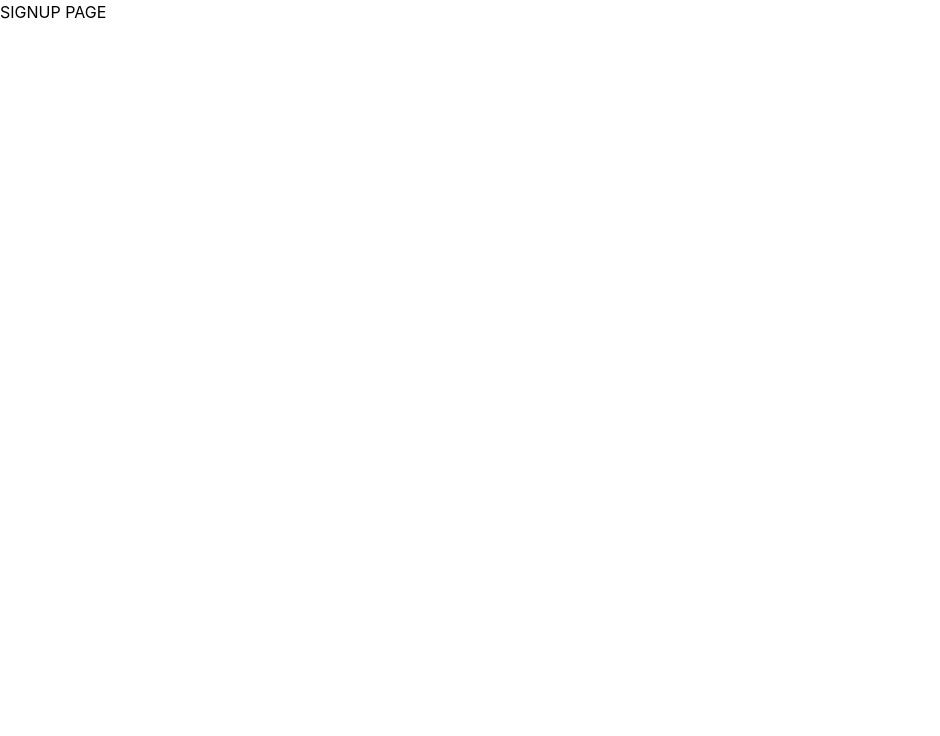
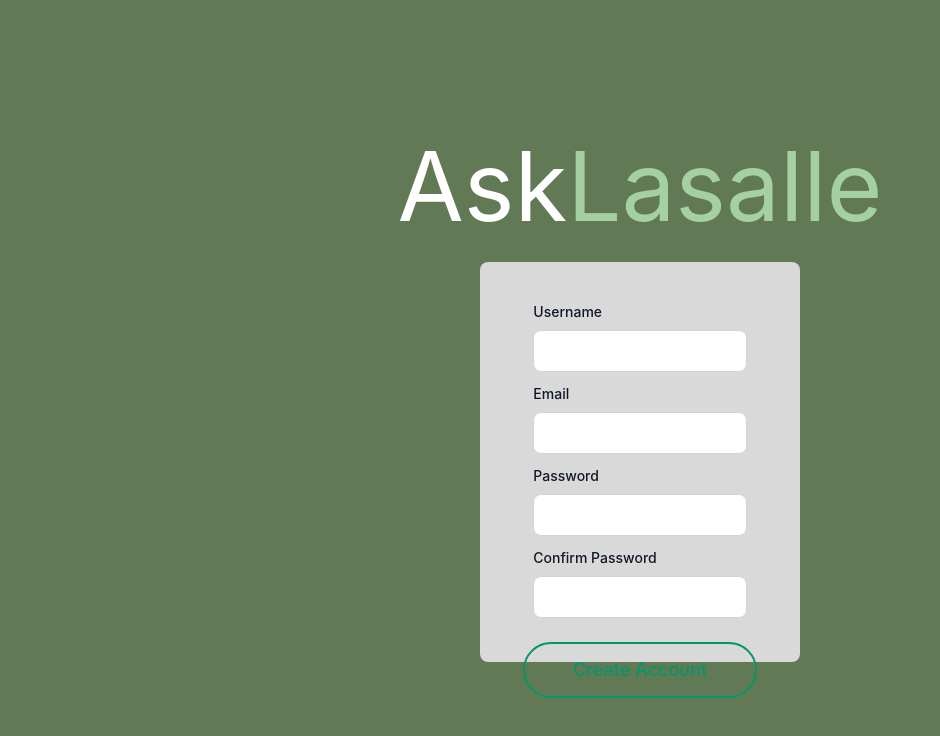
Before and after one commit to Ethea2/Ask-Lasalle, a React (Create React App) app: page /signup in a window 1280 px wide. Shown: the top 736 px of the page, without its empty margins (0-940 px from the left). Built offline with nearby package versions, Linux system fonts and the light colour scheme.

Commit message:
Fixed links and routing. Finished Signup

```diff
--- a/src/pages/Onboarding.js
+++ b/src/pages/Onboarding.js
@@ -2,7 +2,7 @@ import { Link } from 'react-router-dom'
 
 const Onboarding = () => {
     return (
-        <div>
+        <>
             <div className="w-screen h-screen flex items-center justify-center bg-d-lasalle">
                 <div className="w-1/3 text-center">
                     <span className="text-9xl text-white">Ask</span>
@@ -31,7 +31,7 @@ const Onboarding = () => {
                     <div className="mt-12 sticky bottom-0">Don't have an account? <span className="font-bold text-sky-600"><Link to="/signup">Sign-up</Link></span> now!</div>
                 </div>
             </div>
-        </div>
+        </>
 
     )
 }
--- a/src/pages/Signup.js
+++ b/src/pages/Signup.js
@@ -1,7 +1,47 @@
+import { Link } from "react-router-dom";
+
 export const Signup = () => {
     return (
-        <div>
-            SIGNUP PAGE
+        <div className="w-screen h-screen flex flex-col items-center justify-center bg-d-lasalle">
+            <div className="mb-7">
+                <span className="text-8xl text-white">Ask</span>
+                <span className="text-8xl text-l-lasalle">Lasalle</span>
+            </div>
+            <div className="bg-lasalle-white w-1/4 h-1/2 rounded-lg">
+                <div className="mt-10 w-full flex flex-row justify-center">
+                    <div className="w-2/3">
+                        <label htmlFor="username" className="block mb-2 text-sm font-medium text-left text-gray-900">Username</label>
+                        <input type="text" className="bg-white border border-gray-300 text-gray-900 sm:text-sm rounded-lg focus:ring-primary-600 focus:border-primary-600 block w-full p-2.5" required="" />
+                    </div>
+                </div>
+                <div className="mt-3 w-full flex flex-row justify-center">
+                    <div className="w-2/3">
+                        <label htmlFor="email" className="block mb-2 text-sm font-medium text-left text-gray-900">Email</label>
+                        <input type="email" name="email" id="email" className="bg-white border border-gray-300 text-gray-900 sm:text-sm rounded-lg focus:ring-primary-600 focus:border-primary-600 block w-full p-2.5" required="" />
+                    </div>
+                </div>
+                <div className="mt-3 w-full flex flex-row justify-center">
+                    <div className="w-2/3">
+                        <label htmlFor="password" className="block mb-2 text-sm font-medium text-left text-gray-900">Password</label>
+                        <input type="password" name="password" id="password" className="bg-white border border-gray-300 text-gray-900 sm:text-sm rounded-lg focus:ring-primary-600 focus:border-primary-600 block w-full p-2.5" required="" />
+                    </div>
+                </div>
+                <div className="mt-3 w-full flex flex-row justify-center">
+                    <div className="w-2/3">
+                        <label htmlFor="password" className="block mb-2 text-sm font-medium text-left text-gray-900">Confirm Password</label>
+                        <input type="password" name="password" id="password" className="bg-white border border-gray-300 text-gray-900 sm:text-sm rounded-lg focus:ring-primary-600 focus:border-primary-600 block w-full p-2.5" required="" />
+                    </div>
+                </div>
+                <div className="mt-6 flex justify-center">
+                    <Link to="/homepage" class="relative inline-flex items-center px-12 py-3 overflow-hidden text-lg font-medium text-emerald-600 border-2 border-emerald-600 rounded-full hover:text-white group hover:bg-gray-50">
+                        <span class="absolute left-0 block w-full h-0 transition-all bg-emerald-600 opacity-100 group-hover:h-full top-1/2 group-hover:top-0 duration-400 ease"></span>
+                        <span class="absolute right-0 flex items-center justify-start w-10 h-10 duration-300 transform translate-x-full group-hover:translate-x-0 ease">
+                            <svg class="w-5 h-5" fill="none" stroke="currentColor" viewBox="0 0 24 24" xmlns="http://www.w3.org/2000/svg"><path stroke-linecap="round" stroke-linejoin="round" stroke-width="2" d="M14 5l7 7m0 0l-7 7m7-7H3"></path></svg>
+                        </span>
+                        <span class="relative">Create Account</span>
+                    </Link>
+                </div>
+            </div>
         </div>
     )
 }
```
